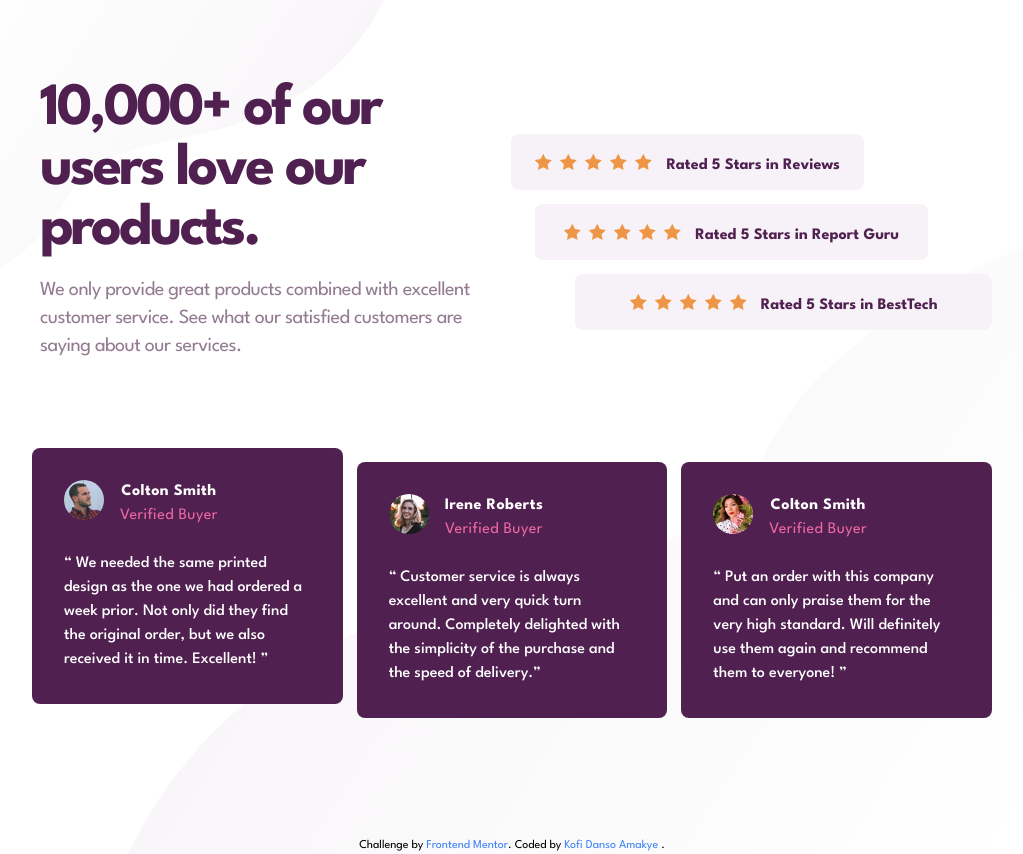
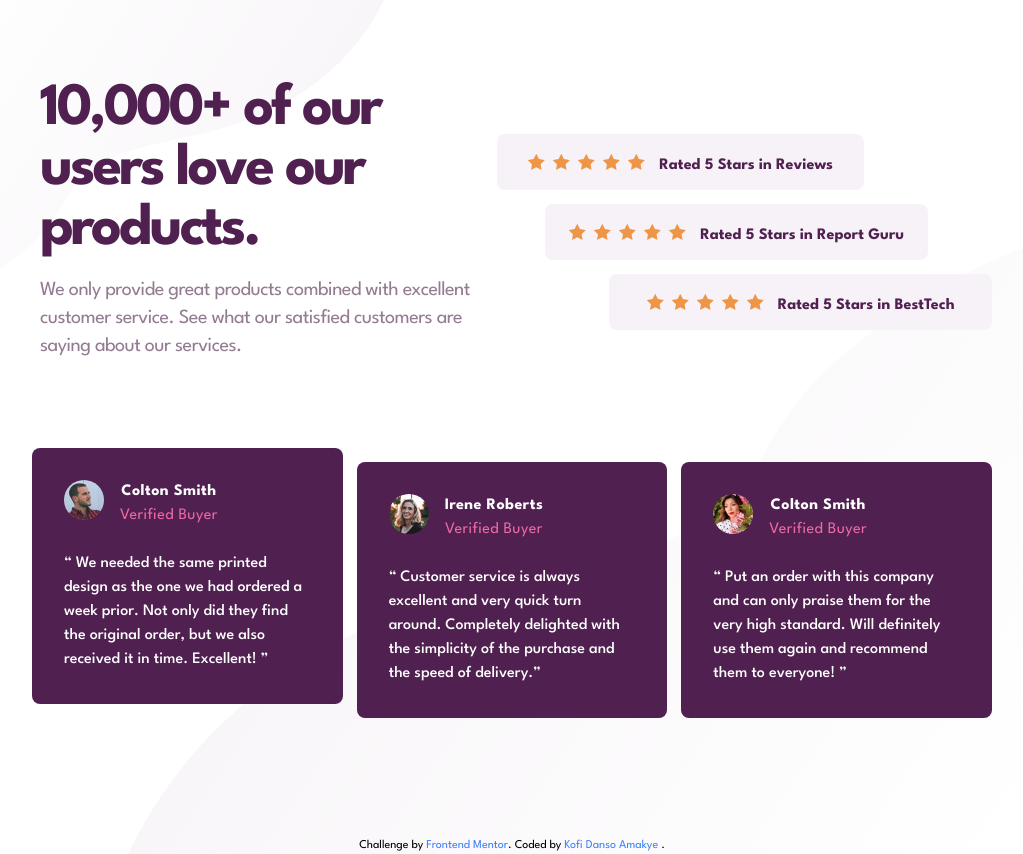
Before and after one commit to Kofiastro/Social-proof-section-solution, a website: page index.html in a window 1280 px wide. Shown: the whole page, without its empty margins (128-1151 px from the left). Drawn offline with Linux system fonts and the light colour scheme.

Commit message:
rating section enlarged

```diff
--- a/index.html
+++ b/index.html
@@ -34,7 +34,7 @@
         <div class="py-3.5 font-spartan space-y-3.5 md:mt-10  ">
           <!--card1-->
           <div
-            class="p-3 rounded-lg space-y-2 bg-LightGrayishMagenta md:flex md:justify-center md:px-6 md:space-x-3.5 md:mr-32 md:-ml-16">
+            class="p-3 rounded-lg space-y-2 bg-LightGrayishMagenta md:flex md:justify-center md:px-6 md:space-x-3.5 md:mr-32 md:-ml-28">
             <div class="flex justify-center space-x-2 items-center ">
               <img src="./images/icon-star.svg" alt=""> <img src="./images/icon-star.svg" alt=""><img
                 src="./images/icon-star.svg" alt=""><img src="./images/icon-star.svg" alt=""><img
@@ -46,7 +46,7 @@
           </div>
           <!--Card 2-->
           <div
-            class="p-3 rounded-lg space-y-2 bg-LightGrayishMagenta md:flex md:justify-center md:px-6  md:space-x-3.5 md:mr-16 md:-ml-10">
+            class="p-3 rounded-lg space-y-2 bg-LightGrayishMagenta md:flex md:justify-center md:px-6  md:space-x-3.5 md:mr-16 md:-ml-16">
             <div class="flex justify-center space-x-2 items-center ">
               <img src="./images/icon-star.svg" alt=""> <img src="./images/icon-star.svg" alt=""><img
                 src="./images/icon-star.svg" alt=""><img src="./images/icon-star.svg" alt=""><img
```
Also changed, not shown: css/style.css.
